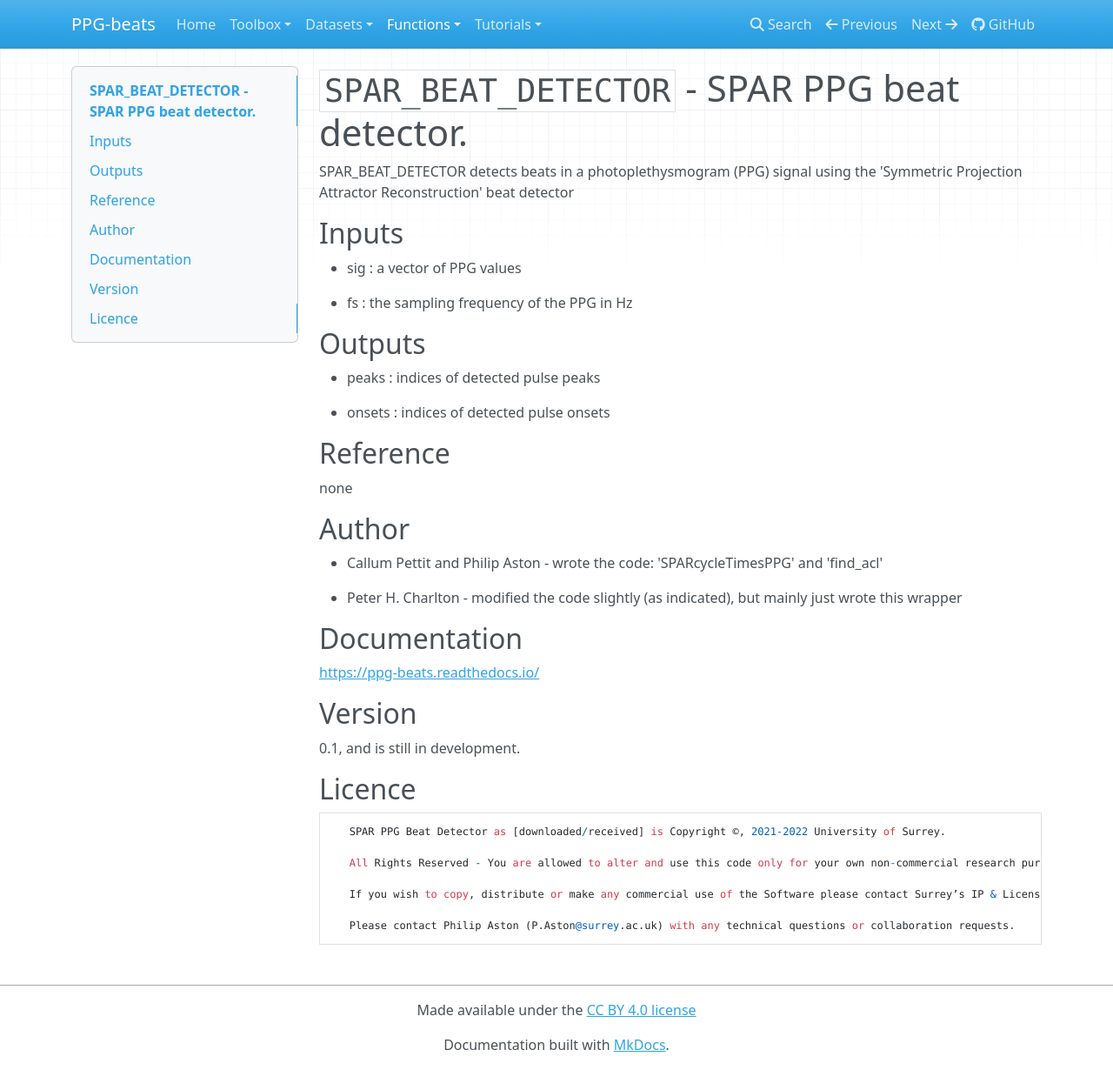
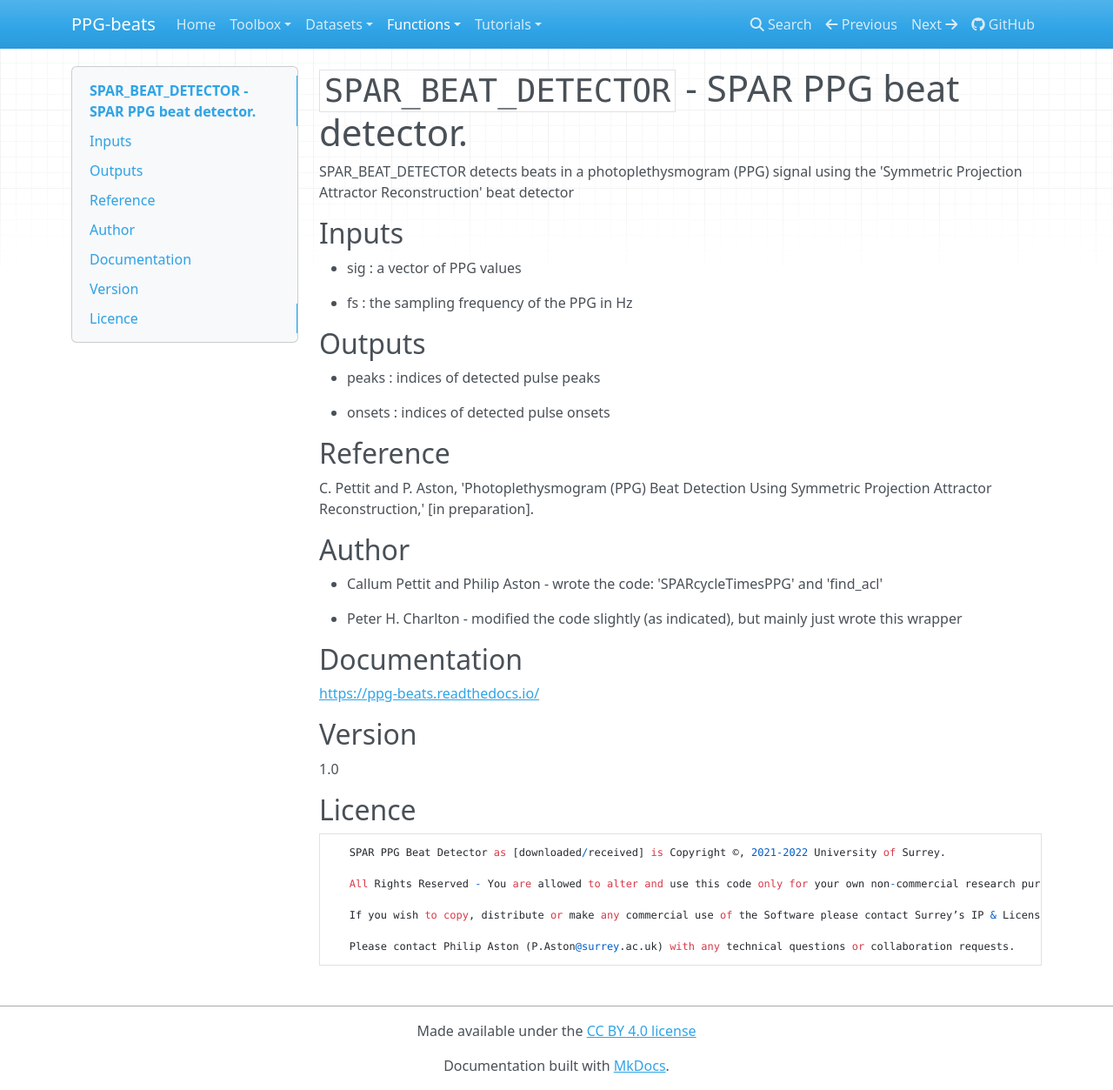
Before and after one commit to peterhcharlton/ppg-beats, an MkDocs documentation site: the page built from docs/functions/spar_beat_detector.md, in a window 1280 px wide and 1253 px high. Shown: the whole window at 87% size. Built offline with MkDocs 1.6.1, drawn with Linux system fonts in a browser that asks for light colours; nearby versions of some CDN libraries.

Commit message:
update SPAR beat detector documentation

```diff
--- a/docs/functions/spar_beat_detector.md
+++ b/docs/functions/spar_beat_detector.md
@@ -13,7 +13,7 @@ using the 'Symmetric Projection Attractor Reconstruction' beat detector
 +   onsets : indices of detected pulse onsets
 
 ##  Reference
-none
+C. Pettit and P. Aston, 'Photoplethysmogram (PPG) Beat Detection Using Symmetric Projection Attractor Reconstruction,' [in preparation].
 
 ##  Author
 +   Callum Pettit and Philip Aston - wrote the code: 'SPARcycleTimesPPG' and 'find_acl'
@@ -24,7 +24,7 @@ none
 <https://ppg-beats.readthedocs.io/>
 
 ##  Version
-0.1, and is still in development.
+1.0
 
 ##  Licence
        SPAR PPG Beat Detector as [downloaded/received] is Copyright ©, 2021-2022 University of Surrey.
```
Also changed, not shown: docs/index.md (+0 -6 lines), 1 other file.
